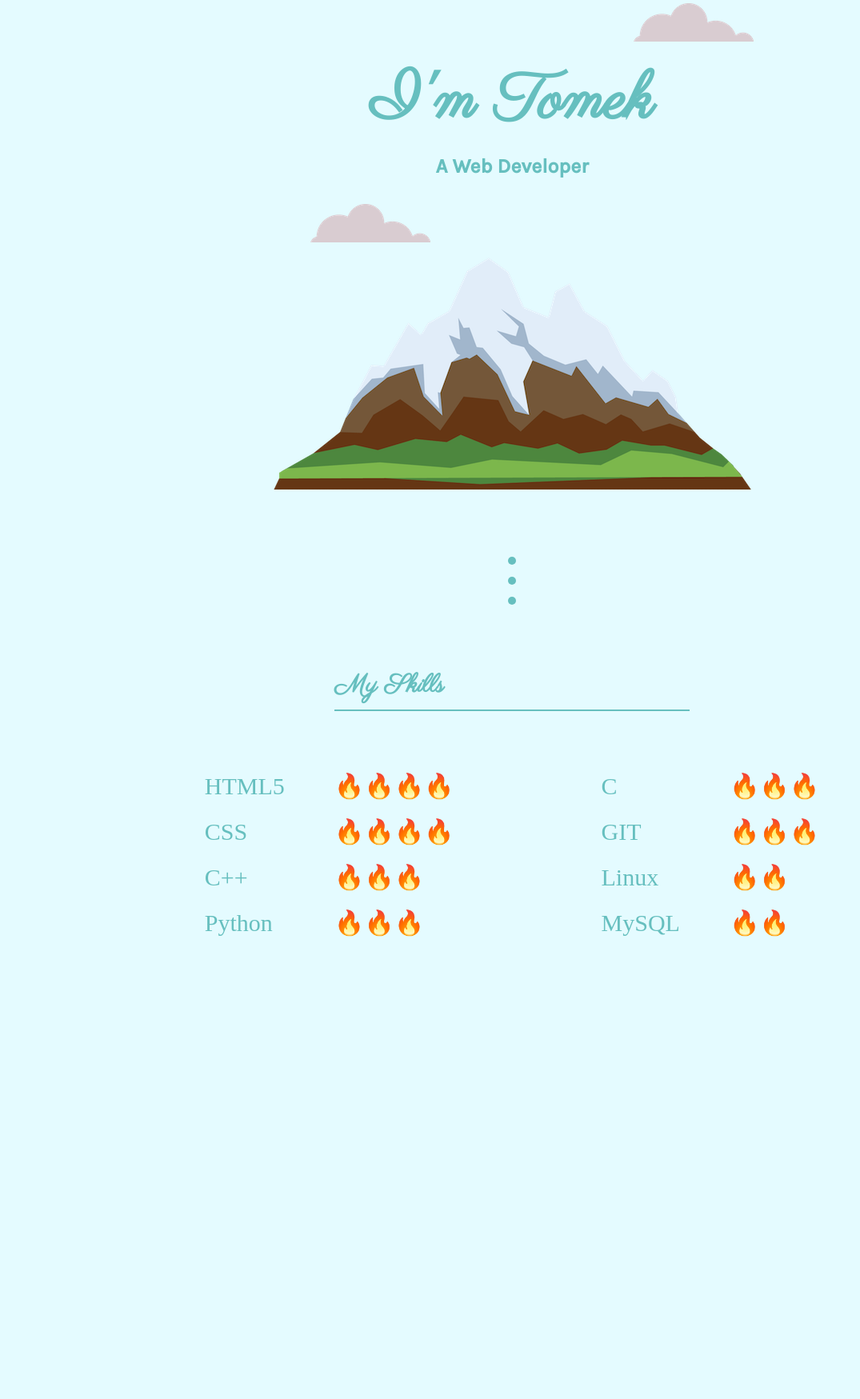
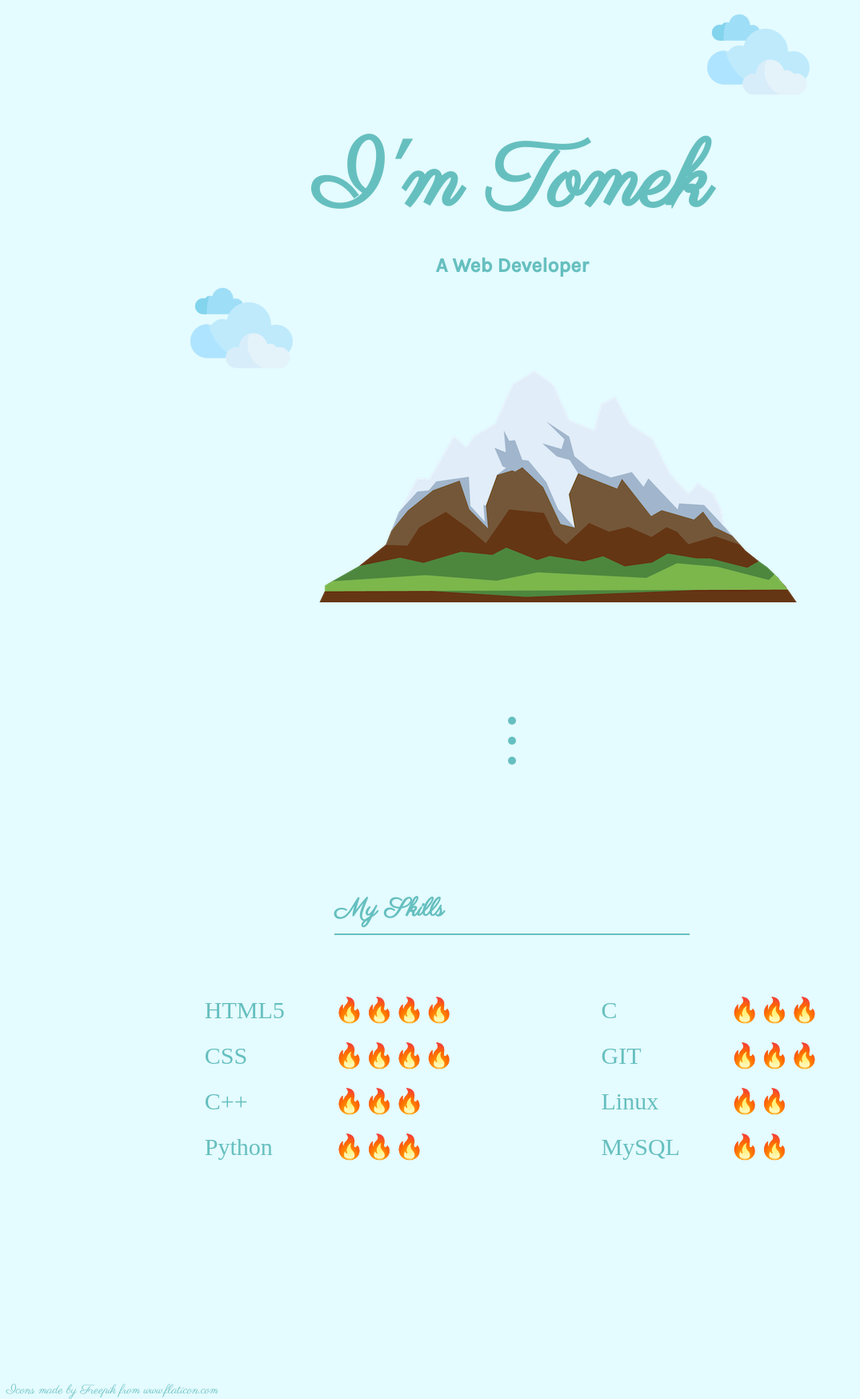
Before and after one commit to tomkeee/Website, a plain HTML site: page index.html in a window 1280 px wide. Shown: the part 126-1875 px from the top of the page at 80% size, without its empty margins (0-1075 px from the left). Before the commit the page ends 1376 px from the top, so only its background shows below. Drawn offline with Linux system fonts and the light colour scheme.

Commit message:
Add files via upload

```diff
--- a/CSS/styles.css
+++ b/CSS/styles.css
@@ -1,11 +1,11 @@
 /*********************************************BASIC SETTINGS*********************************************/
 body{
-    margin:5px 8px 20px 8px;
+    margin:5px 8px 0px 8px;
     background-color: #e4fbff;
 
 }
 h1{
-    font-size:5em;
+    font-size:7em;
     font-family: 'Parisienne', cursive;
     margin:20px auto 10px auto;
     color: #66BFBF;
@@ -31,7 +31,7 @@ h4{
     margin-top: 0px;
     font-family: 'Karla', sans-serif;
     font-size: 25px;
-    margin:10 auto;
+    margin:10px auto 0 auto;
     color: #66BFBF;
 }
 
@@ -39,26 +39,34 @@ h4{
 /***********************************************MAIN PAGE*******************************************/
 .top{
     margin-top: 130px;
-    padding-top: 50px;
+    padding-top: 130px;
     position: relative;
     text-align: center;
 }
 .pictures{
     position: relative;
     text-align: center;
+    padding-bottom: 500px;
 }
 
 .top-cloud{
     position:absolute;
-    right:330px;
+    right:260px;
     top:0px;
 
 }
 
+
 .bottom-cloud{
     position: absolute;
-    left:380px;
+    left:230px;
 }
+.mountain{
+    position: absolute;
+    left:390px;
+    top:50px;
+}
+
 
 
 /**************************************************HORIZONTAL*****************************************/
@@ -73,7 +81,7 @@ border: 0px;
   }
 
 .hori{
-    margin: 80px auto;
+    margin: 50px auto 160px auto;
 }
 
 hr{
@@ -182,6 +190,18 @@ a[href^="mailto"]::before {
   a[href="https://pl.linkedin.com"]::before {
     content: "💼 ";
   }
-  a[href="https://twitter.com/?lang=pl"]::before {
-    content: "📰 ";
+  a[href="https://twitter.com/ScierskiTomasz"]::before {
+    content: "🌎 ";
   }
+  a[href="https://github.com/tomkeee"]::before{
+      content:"🐈"
+  }
+
+
+  .iconsource{
+    text-decoration: none;
+    color:#66BFBF;
+    margin-bottom:0px;
+    padding-top: 200px;
+    font-family: 'Parisienne', cursive;
+  }
--- a/index.html
+++ b/index.html
@@ -25,13 +25,13 @@
         </div>
     </div>
     <div class="top">
-         <img class="top-cloud" src="images/cloud.png" alt="My profile picture">
+         <img class="top-cloud" src="images/clouds.png" alt="My profile picture">
          <h1>I'm Tomek</h1>
          <h4>A Web Developer</h4>
     </div>
     <div class="pictures">
-         <img class="bottom-cloud" src="images/cloud.png" alt="My profile picture">
-         <img src="images/mountain.png" alt="My profile picture">
+         <img class="bottom-cloud" src="images/clouds.png" alt="My profile picture">
+         <img class="mountain" src="images/mountain.png" alt="My profile picture">
     </div>
 
     <div class="hori">
@@ -90,6 +90,6 @@
             </tr>
         </table>
 
-
+<p class="iconsource">Icons made by Freepik from www.flaticon.com</p>
 </body>
 </html>
```
Also changed, not shown: about.html (added, +15 -0 lines), contact.html (+5 -4 lines), projects.html (added, +14 -0 lines), images/clouds.png (added), images/cloudy128.png (added), images/cloudyy.png (added).
